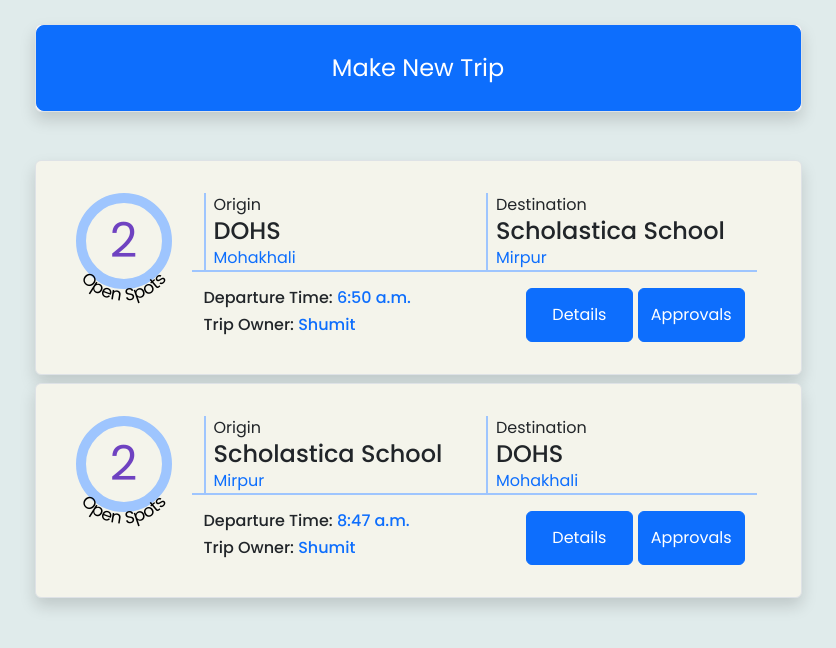
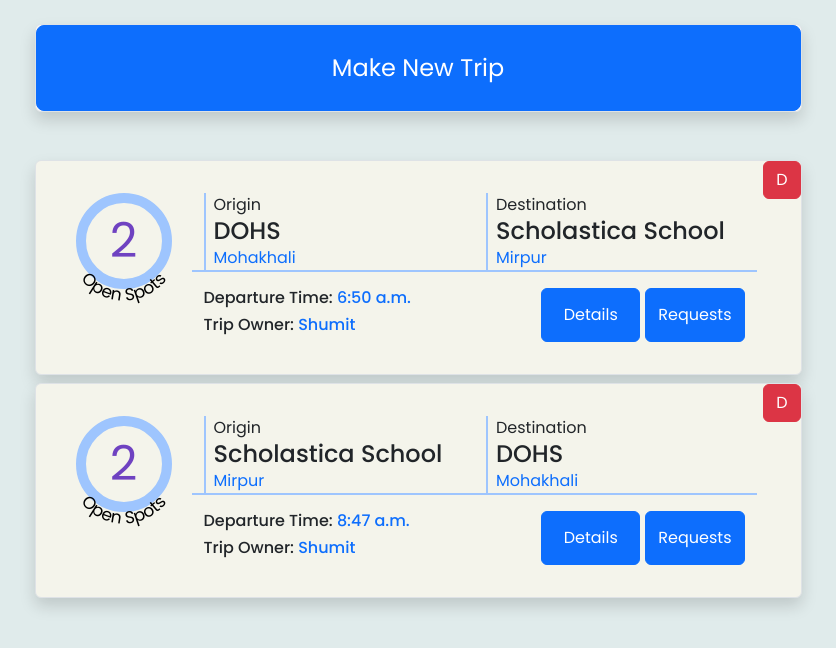
Before and after one commit to shumittaher/RideBuddy, a Django app: page /make_trip in a window 1280 px wide. Shown: the part 96-744 px from the top of the page, without its empty margins (222-1058 px from the left). Run offline with Django 5.2, Linux system fonts and the light colour scheme; a user stored in the database is signed in; data comes from the database, SQL or seed files in the repository; some libraries are stand-ins or nearby versions; some web fonts are replaced.

Commit message:
added delete button for owner, added editing existing trips in readme.

```diff
--- a/RideSharing/templates/component_snippets/trips_list.html
+++ b/RideSharing/templates/component_snippets/trips_list.html
@@ -1,6 +1,6 @@
 {% for trip in trips %}
 
-<div id="trips_box_{{trip.trip.id}}" class="border shadow boxes rounded w-100 mx-auto mb-2">
+<div id="trips_box_{{trip.trip.id}}" class="border shadow boxes rounded w-100 mx-auto mb-2 position-relative">
     <div class="d-flex justify-content-center">
 
         <div class="mx-2">
@@ -75,7 +75,11 @@
                                 {% if booking_trips %}
                                     Book a Spot
                                 {% else %}
-                                    Approvals
+                                    Requests
+
+                                    <button class="position-absolute btn btn-danger top-0 end-0">
+                                        D
+                                    </button>
                                 {% endif %}
                         </button>
                     </div>
@@ -101,6 +105,8 @@
         {% include 'component_snippets/load_box.html' with text='Loading' %}
     </div>
 
+
+
 </div>
 
 {% endfor %}
```
Also changed, not shown: README.md.
